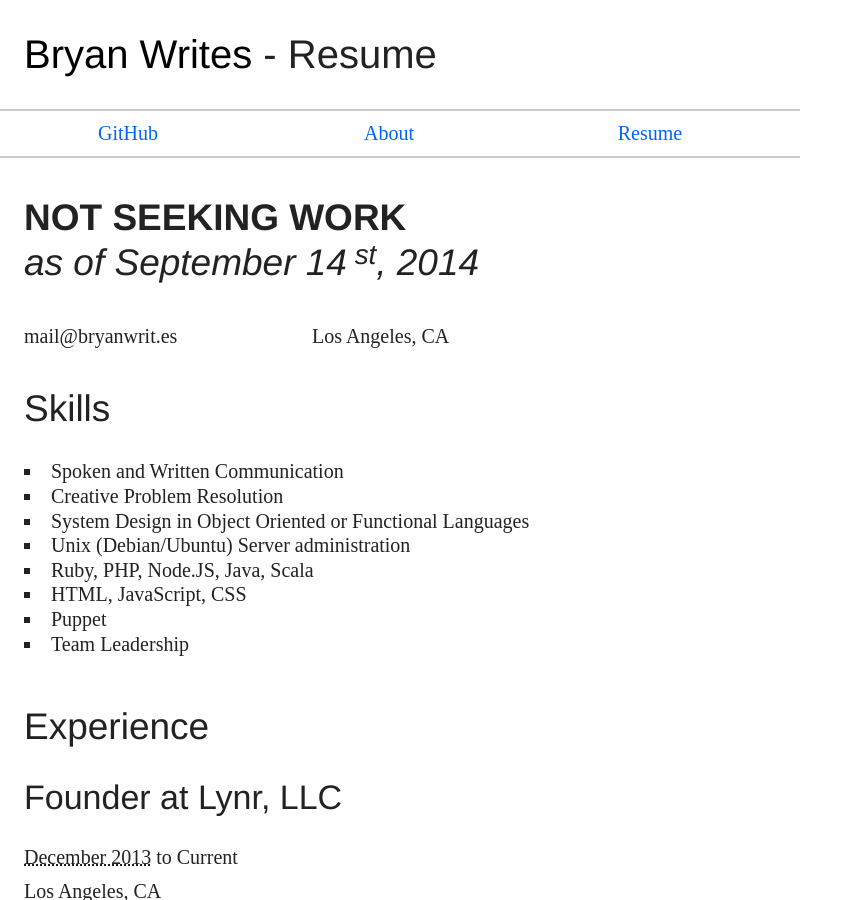
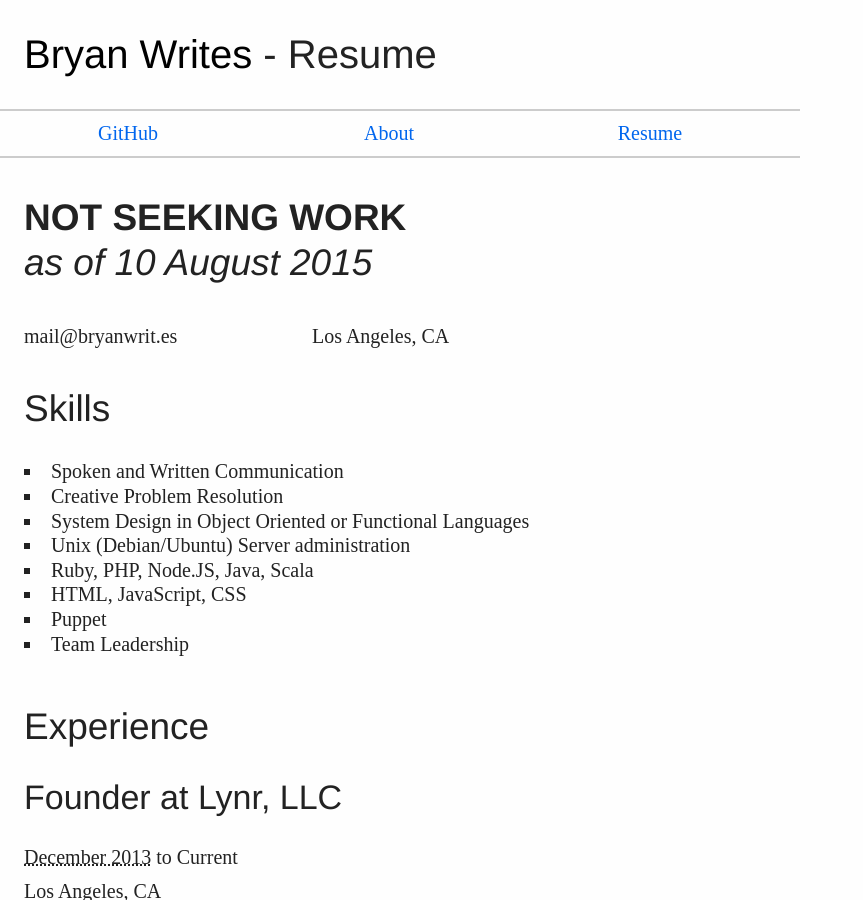
Before and after one commit to bryanjswift/bryanjswift.github.com, a Jekyll site: the page built from resume/nolinks.html, in a window 1280 px wide and 900 px high. Shown: the whole window, without its empty margins (0-863 px from the left). Built offline with Jekyll 4.4.1, drawn with Linux system fonts in a browser that asks for light colours.

Commit message:
Use auto date generation based on site compile time

```diff
--- a/resume/nolinks.html
+++ b/resume/nolinks.html
@@ -12,7 +12,7 @@
           <h1><span class="fn">Bryan</span> J <span class="n">Swift</span></h1>
           <h2 class="status">
             <span class="working-not-working">Not Seeking Work</span>
-            <span class="updated">as of September 14<sup>st</sup>, 2014</span>
+            <span class="updated">as of {{ site.time | date_to_long_string }}</span>
           </h2>
           <p class="contact">
             <!-- tel, type, value for vcard -->
```
